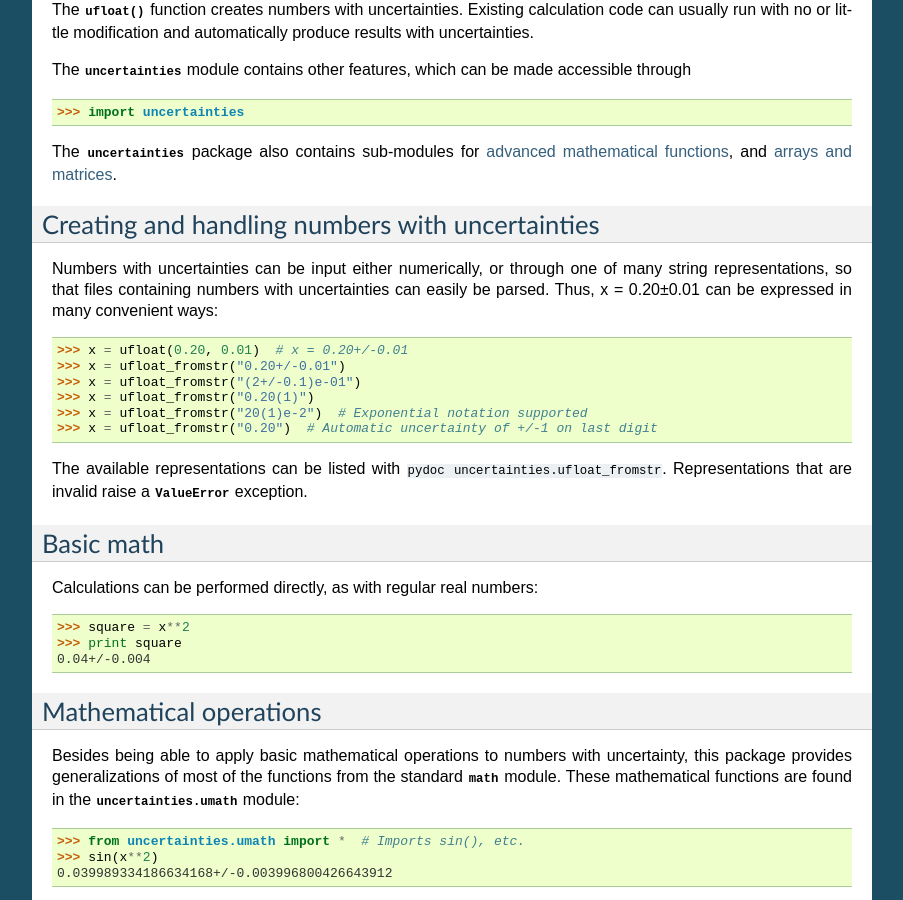
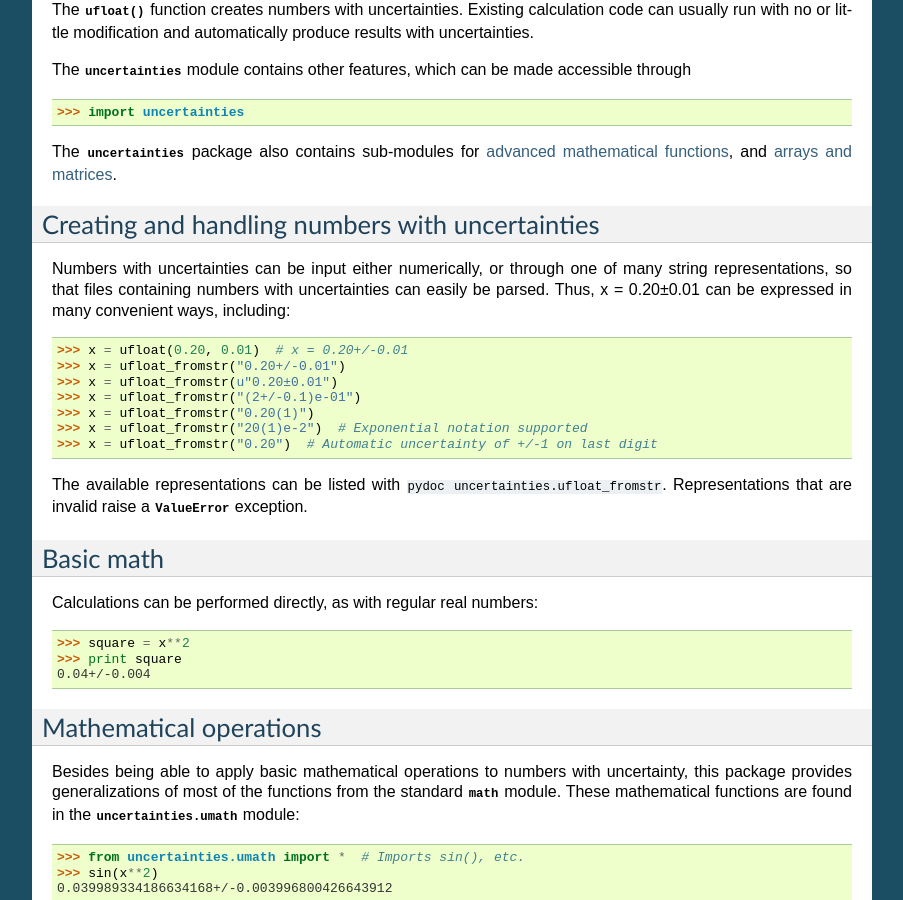
Before and after one commit to lmfit/uncertainties, a Sphinx documentation site: the page built from doc/user_guide.rst, in a window 1280 px wide and 900 px high, scrolled down 588 px. Shown: the whole window, without its empty margins (198-1101 px from the left). Built offline with Sphinx 7.4.7, drawn with Linux system fonts in a browser that asks for light colours; the version number is read from the project's files by our own code.

Commit message:
Added one new representation for the numbers with uncertainty.

```diff
--- a/doc/user_guide.rst
+++ b/doc/user_guide.rst
@@ -39,10 +39,11 @@ Creating and handling numbers with uncertainties
 Numbers with uncertainties can be input either numerically, or through
 one of many string representations, so that files containing numbers
 with uncertainties can easily be parsed.  Thus, x = 0.20±0.01 can be
-expressed in many convenient ways:
+expressed in many convenient ways, including:
 
   >>> x = ufloat(0.20, 0.01)  # x = 0.20+/-0.01
   >>> x = ufloat_fromstr("0.20+/-0.01")
+  >>> x = ufloat_fromstr(u"0.20±0.01")
   >>> x = ufloat_fromstr("(2+/-0.1)e-01")
   >>> x = ufloat_fromstr("0.20(1)")
   >>> x = ufloat_fromstr("20(1)e-2")  # Exponential notation supported
```
